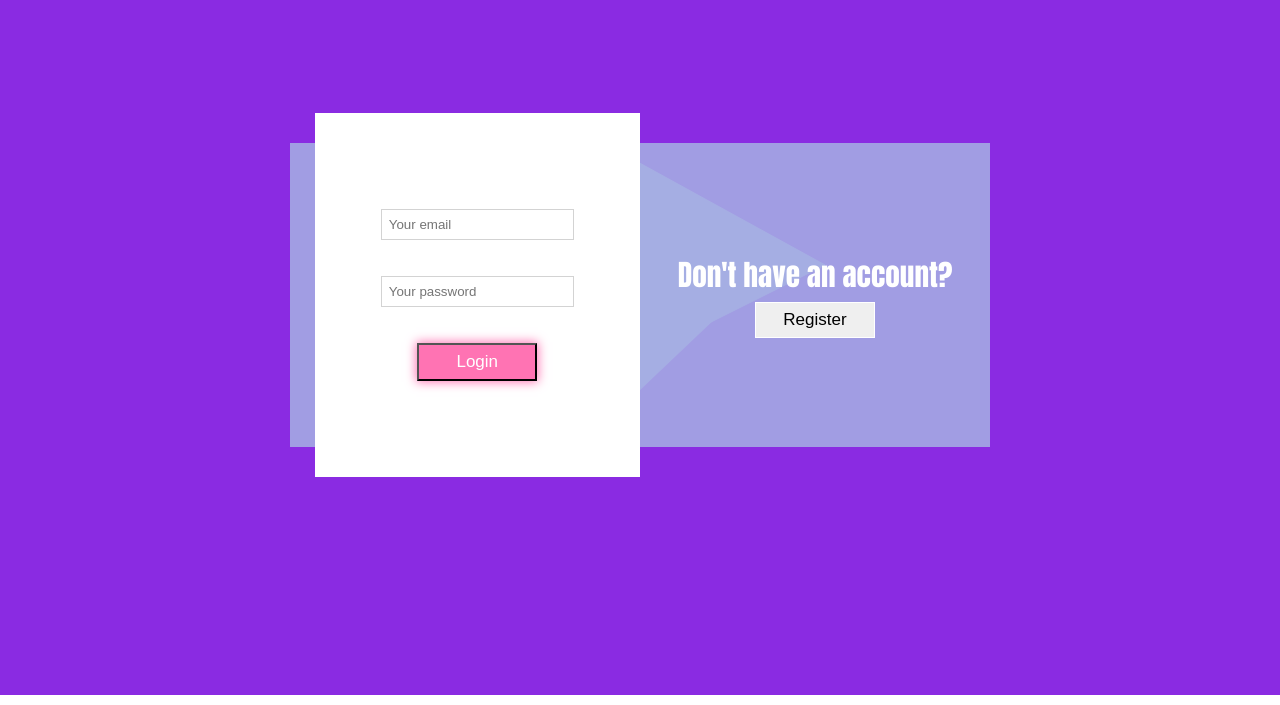
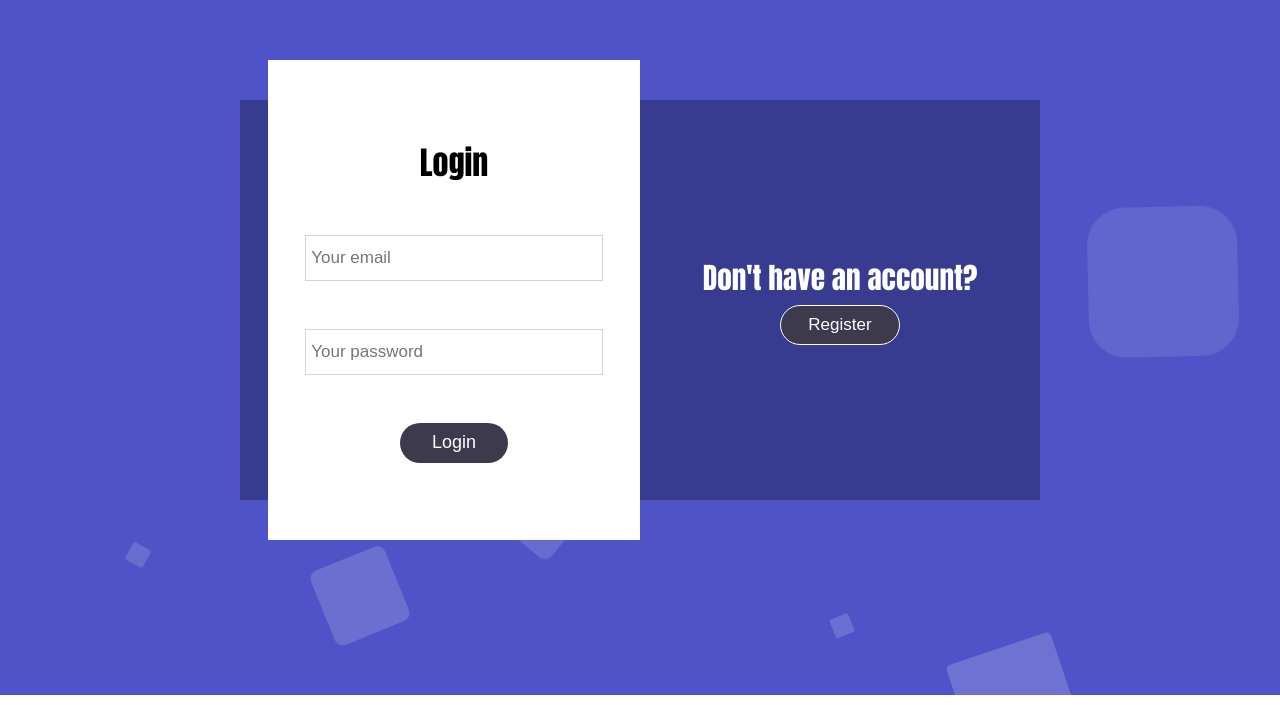
Before and after one commit to raoul-baddawi/Final-P, a React (Create React App) app: page /auth in a window 1280 px wide. Shown: the part 105-810 px from the top of the page. Built offline with nearby package versions, Linux system fonts and the light colour scheme.

Commit message:
setting up cv page almost ready

```diff
--- a/src/Components/Navbar/Navbar.jsx
+++ b/src/Components/Navbar/Navbar.jsx
@@ -1,16 +1,39 @@
 import "./navbar.css";
-import React, { useState } from "react";
+import React, { useEffect, useState } from "react";
 import { Link } from "react-scroll";
 import { FaBars, FaTimes, FaAngleDown } from "react-icons/fa";
 import { useLocation, useNavigate } from "react-router-dom";
 import logo from "../../Assets/Slice 1.png";
-
+import axios from "axios";
+import noprofile from '../../Assets/noimage.png'
 const Navbar = () => {
   const navigate = useNavigate();
   const user = JSON.parse(localStorage.getItem("user"));
+  const token = user ? user.token : null;
   const location = useLocation();
   const [click, setClick] = useState(false);
   const [color, setColor] = useState(false);
+  const [drop, setDrop] = useState([]);
+  const [down, setDown] = useState(false);
+
+  useEffect(() => {
+    const getProfile = async () => {
+      const user = JSON.parse(localStorage.getItem("user"));
+      try {
+        const res = await axios.get(`http://localhost:8800/profile/${user._id}`);
+        if(res.data.message === "No"){
+          setDrop(null);
+        } else{
+          setDrop(res.data)
+        }
+      } catch (err) {
+        console.log("Error occurred while fetching profile:", err.message);
+        setDrop(null);
+      }
+    };
+
+    getProfile();
+  }, []);
 
   function changeColor() {
     if (window.scrollY >= 90) {
@@ -26,6 +49,13 @@ const Navbar = () => {
     setClick(!click);
   }
 
+
+  function handleLogout() {
+    localStorage.clear();
+    navigate('/')
+  }
+  console.log(user)
+
   return (
     <>
       {location.pathname === "/profile" ? null : (
@@ -37,7 +67,10 @@ const Navbar = () => {
             </a>
             <ul>
               <li className="drop">
-            <a href="/" className={location.pathname === "/" ? "active" : ""}>
+                <a
+                  href="/"
+                  className={location.pathname === "/" ? "active" : ""}
+                >
                   Home
                   {location.pathname === "/" ? <FaAngleDown /> : null}
                 </a>
@@ -144,29 +177,38 @@ const Navbar = () => {
                 </Link>
               </li>
             </ul>
-        <a
-          className="lgn"
-          href="/auth"
-        >
+
+            {token && token.length > 18 ? (
+              <div className="lgd-in-dropdown">
+                <img src={drop == null ? noprofile : drop.image} alt="" />
+                <p className="name_p" onClick={()=>{setDown(!down)}}>{user.username}<FaAngleDown /></p>
+                {down && (<div className="drop_div">
+
+                  {drop !== null ? <a href="/profile">Profile</a> : null}
+                  <p onClick={handleLogout}>Logout</p>
+                </div> )}
+              </div>
+            ) : (
+              <a className="lgn" href="/auth">
                 Login
               </a>
+            )}
+
             <div className="burger-menu" onClick={handleClick}>
               {click ? <FaTimes size={40} /> : <FaBars size={40} />}
             </div>
             <div className={click ? "nav-menu active" : "nav-menu"}>
               <a href="/">Home</a>
-          <button onClick={() => navigate("/single", { state: { id: user._id } })}>Details</button>
-          <a href="/developers">Developers</a>
-          <a href="/skills">Skills</a>
-          <a href="/projects">Projects</a>
-          <a href="about">About me</a>
-          <a href="contact">Contact me</a>
-          <a href="login">Login</a>
+              {/* <button onClick={() => navigate("/single", { state: { id: user._id } })}>Details</button> */}
+              <a href="/ourteam">Our team</a>
+              <a href="/community">Community</a>
+              <a href="/aboutme">About me</a>
+              <a href="/contactus">Contact Us</a>
+              <a href="/auth">Login</a>
             </div>
           </nav>
         </header>
-    )
-    }
+      )}
     </>
   );
 };
--- a/src/Components/chatOnline/ChatOnline.jsx
+++ b/src/Components/chatOnline/ChatOnline.jsx
@@ -54,7 +54,7 @@ export default function ChatOnline({ currentId, setCurrentChat, setRefresh, refr
           <div className="chatOnlineImgContainer">
             <img
               className="chatOnlineImg"
-              src={user.profile?.image.length > 3 ? user.profile?.image : NoImage}
+              src={user.profile?.image?.length > 3 ? user.profile?.image : NoImage}
               alt=""
             />
             <div className="chatOnlineBadge"></div>
--- a/src/Pages/OurTeam/OurTeam.jsx
+++ b/src/Pages/OurTeam/OurTeam.jsx
@@ -3,8 +3,10 @@ import React, { useEffect, useState } from 'react';
 import axios from 'axios';
 import NoImage from '../../Assets/noimage.png';
 import Loader from '../../Components/Loader/Loader';
+import { useNavigate } from 'react-router-dom';
 
 const OurTeam = () => {
+  const navigate = useNavigate();
   const [team, setTeam] = useState(null);
   const [filteredTeam, setFilteredTeam] = useState([]);
   const [isLoading, setIsLoading] = useState(true); // Add isLoading state
@@ -38,7 +40,7 @@ const OurTeam = () => {
       setFilteredTeam(team);
     }
   };
-
+console.log(filteredTeam)
   if (isLoading) {
     return <Loader />;
   } else {
@@ -72,7 +74,7 @@ const OurTeam = () => {
                 <button className="personal_button btn-1" onClick={() => window.open(card.website_link, '_blank')}>
                   Website
                 </button>
-                <button className="personal_button btn-2">View cv</button>
+                <button className="personal_button btn-2" onClick={() => navigate("/cv", { state: { id: card.user_id } })}>View cv</button>
               </>
             )}
                   </div>
--- a/src/Pages/Profile/Profile.jsx
+++ b/src/Pages/Profile/Profile.jsx
@@ -5,6 +5,7 @@ import "./profile.css";
 import axios from "axios";
 import Education from "../../Components/Education/Education";
 import Experience from "../../Components/Experience/Experience";
+import { useNavigate } from "react-router-dom";
 
 const Profile = () => {
   const [show, setShow] = useState(false);
@@ -13,7 +14,7 @@ const Profile = () => {
   const [cv, setCv] = useState(null);
   const [isEditing, setIsEditing] = useState({});
   const [isCvEditing, setIsCvEditing] = useState({});
-
+  const navigate = useNavigate();
   useEffect(() => {
     const fetchProfileData = async () => {
       try {
@@ -92,6 +93,7 @@ const Profile = () => {
 
   function handleLogout() {
     localStorage.clear();
+    navigate('/')
   }
 
   return (
--- a/src/Pages/auth/Auth.jsx
+++ b/src/Pages/auth/Auth.jsx
@@ -1,26 +1,26 @@
 import React from "react";
-import './auth.css'
+import "./auth.css";
 // import hash from 'hash-it';
 import { useNavigate } from "react-router";
-import './auth.css'
-import { useState } from "react";
+import "./auth.css";
+import { useState, useEffect } from "react";
 import axios from "axios";
 // import { useContext } from 'react';
 // import { MyContext } from '../../myContext';
 
-function Auth(){
-  // const { text, setText } = useContext(MyContext);
-  const [zih, setZih] = useState(false)
-  let navigate=useNavigate()
+function Auth() {
+  const [zih, setZih] = useState(false);
+  const [message, setMessage] = useState(' ')
+  const [showMessage, setShowMessage] = useState(false)
+  let navigate = useNavigate();
 
-  function activateZih(){
-    setZih(true)
+  function activateZih() {
+    setZih(true);
   }
 
-  function deactivateZih(){
-    setZih(false)
+  function deactivateZih() {
+    setZih(false);
   }
-
 
   const handleLoginSubmit = async (event) => {
     event.preventDefault();
@@ -32,19 +32,19 @@ function Auth(){
           password: event.target.password.value,
         }
       );
-      if(response.data.role==="superAdmin"){
+      if (response.data.role === "superAdmin") {
         localStorage.setItem("user", JSON.stringify(response.data));
-       navigate('/ourteam')
-      }else{
+        navigate("/ourteam");
+      } else {
         localStorage.setItem("user", JSON.stringify(response.data));
-      navigate("/")
+        navigate("/");
       }
     } catch (error) {
-      console.log(error);
+      setMessage(error.response.data.message)
+      setShowMessage(true)
+      console.log(error.response.data.message);
     }
-
   };
-
 
   const handleRegisterSubmit = async (event) => {
     event.preventDefault();
@@ -58,8 +58,8 @@ function Auth(){
           password: event.target.Password.value,
         }
       );
-      if(response.status===201){
-        navigate("/")
+      if (response.status === 201) {
+        navigate("/");
       }
       localStorage.setItem("user", JSON.stringify(response.data));
       // handle successful registration
@@ -67,66 +67,112 @@ function Auth(){
       console.log(error);
     }
   };
-  return(
+
+  useEffect(() => {
+    if (showMessage) {
+      const timeout = setTimeout(() => {
+        setShowMessage(false);
+      }, 3000);
+
+      return () => {
+        clearTimeout(timeout);
+      };
+    }
+  }, [showMessage]);
+
+  return (
+    <div className="main_auth-wrp">
+      <div className="area">
+        <ul className="circles">
+          <li></li>
+          <li></li>
+          <li></li>
+          <li></li>
+          <li></li>
+          <li></li>
+          <li></li>
+          <li></li>
+          <li></li>
+          <li></li>
+        </ul>
+      </div>
       <div className="J-popup-wrapper">
-      <div className="svg-head">
-      <div className={zih ? "svg-wrapper-1 svg-wrapper-12" : "svg-wrapper-1"}>
-        <svg height="250" width="400">
-        <polygon points="160,10 360,120 160,220" stroke="lightblue" fill="lightblue" strokeWidth="1" />
-        </svg>
-      </div>
-
-      <div className={zih ? "svg-wrapper-1 svg-wrapper-12" : "svg-wrapper-1"}>
-        <svg height="300" width="400">
-        <polygon points="160,10 360,120 160,220" stroke="lightblue" fill="lightblue" strokeWidth="1" />
-        </svg>
-      </div>
-    </div>
         <div className="all-wrapper">
-
           <div className="all-wrapper-child">
             <div className="ask-login jiji">
               <h3>Have an account?</h3>
-                <button onClick={deactivateZih}>Login</button>
+              <button onClick={deactivateZih} className="buttonn">
+                <span className="button-content">Login</span>
+              </button>
             </div>
             <div className="ask-signup jiji">
               <h3>Don't have an account?</h3>
-                <button onClick={activateZih}>Register</button>
+              <button onClick={activateZih} className="buttonn">
+                <span className="button-content">Register</span>
+              </button>
             </div>
           </div>
           <div className="main-f-wrapper">
-
             <div className={zih ? "J-forms-wrapper-zih" : "J-forms-wrapper"}>
-
-                <div className={zih ? "left-right-wrapper-zih left-right-wrapper" : "left-right-wrapper"}>
+              <div
+                className={
+                  zih
+                    ? "left-right-wrapper-zih left-right-wrapper"
+                    : "left-right-wrapper"
+                }
+              >
                 <form onSubmit={handleLoginSubmit}>
-                    <input id="email" type="text" required placeholder="Your email"/>
-                    <input id="password"
+                  <h1>Login</h1>
+                  {showMessage && <p>{message}</p>}
+                  <input
+                    id="email"
+                    type="text"
+                    required
+                    placeholder="Your email"
+                  />
+                  <input
+                    id="password"
                     type="password"
-                            required placeholder="Your password"/>
-                    <button type="submit">Login</button>
+                    required
+                    placeholder="Your password"
+                  />
+                  <button type="submit" className="buttonn">
+                    <span className="button-content">Login</span>
+                  </button>
                 </form>
 
-
                 <form onSubmit={handleRegisterSubmit}>
-                    <input id="name" type="text" required placeholder="Enter your name"/>
-                    <input id="Email" type="text" required placeholder="Enter your email"/>
-                    <input t id="Password"
+                  <h1>Register</h1>
+                  {showMessage && <p>{message}</p>}
+                  <input
+                    id="name"
+                    type="text"
+                    required
+                    placeholder="Enter your name"
+                  />
+                  <input
+                    id="Email"
+                    type="text"
+                    required
+                    placeholder="Enter your email"
+                  />
+                  <input
+                    id="Password"
                     type="password"
-                required placeholder="Enter your password"/>
-                    <button type="submit">Sign up</button>
+                    required
+                    placeholder="Enter your password"
+                  />
+                  <button type="submit" className="buttonn">
+                    <span className="button-content">Register</span>
+                  </button>
                 </form>
               </div>
             </div>
-
           </div>
-
         </div>
-
-
-
       </div>
-  )
+    </div>
+  );
 }
 
-export default Auth
+export default Auth;
--- a/src/Pages/auth/auth.css
+++ b/src/Pages/auth/auth.css
@@ -1,7 +1,10 @@
+.main_auth-wrp{
+  position: relative;
+  grid-row: 1/3;
+}
 .J-popup-wrapper{
   inset: 0;
   position: absolute;
-  background-color: blueviolet;
   display: flex;
   justify-content: center;
   align-items: center;
@@ -9,8 +12,8 @@
 }
 
 .all-wrapper{
-  width: 700px;
-  height: 38vh;
+  width: 800px;
+  height: 50vh;
   position: relative;
   display: flex;
   flex-direction: column;
@@ -23,7 +26,7 @@
   flex-shrink: 0;
   width: 100%;
   height: 100%;
-  background-color: rgb(165, 170, 228, 0.9);
+  background-color: rgb(0 0 0 / 28%);
   display: flex;
   overflow: hidden;
 }
@@ -121,19 +124,64 @@
 
 .left-right-wrapper form input{
   outline: none;
+  width: 80%;
   border: 1px solid lightgray;
-  padding: 7px;
+  padding: 12px 5px;
+  font-size: 17px;
 }
 
-.left-right-wrapper form button{
-  padding: 7px 15px;
-  color: rgb(255, 255, 255);
-  width: 120px;
-  font-size: 17px;
-  box-shadow: 0 0 10px 1px #ff73b3;
-  background-color: #ff73b3;
+.ask-signup .jiji h3{
+  width: 60%;
+  text-align: center;
 }
 
+.left-right-wrapper form input:is(:focus){
+  border: 2px solid var(--accent-color);
+  color: var(--accent-color);
+}
+
+.left-right-wrapper form input:is(:focus)::placeholder{
+  color: var(--accent-color);
+}
+
+.buttonn {
+  position: relative;
+  overflow: hidden;
+  height: 2.5rem;
+  padding: 0 2rem;
+  font-size: 18px;
+  border-radius: 1.5rem;
+  background: #3d3a4e;
+  background-size: 400%;
+  color: #fff;
+  border: none;
+}
+
+.buttonn:hover::before {
+  transform: scaleX(1);
+}
+
+.button-content {
+  position: relative;
+}
+
+.buttonn::before {
+  content: '';
+  position: absolute;
+  top: 0;
+  left: 0;
+  transform: scaleX(0);
+  transform-origin: 0 50%;
+  width: 100%;
+  height: inherit;
+  border-radius: inherit;
+  background: linear-gradient(
+    82.3deg,
+    rgb(93, 98, 233) 10.8%,
+    rgb(88, 148, 238) 94.3%
+  );
+  transition: all 0.475s;
+}
 .svg-wrapper-1{
   width: 50%;
   display: flex;
@@ -174,3 +222,129 @@
   z-index: 1;
   width: 700px;
 }
+
+
+
+.area{
+  background: #4e54c8;
+  background: -webkit-linear-gradient(to left, #8f94fb, #4e54c8);
+  width: 100%;
+  height:100vh;
+
+
+}
+
+.circles{
+  position: absolute;
+  top: 0;
+  left: 0;
+  width: 100%;
+  height: 100%;
+  overflow: hidden;
+}
+
+.circles li{
+  position: absolute;
+  display: block;
+  list-style: none;
+  width: 20px;
+  height: 20px;
+  background: rgba(255, 255, 255, 0.2);
+  animation: animate 25s linear infinite;
+  bottom: -150px;
+
+}
+
+.circles li:nth-child(1){
+  left: 25%;
+  width: 80px;
+  height: 80px;
+  animation-delay: 0s;
+}
+
+
+.circles li:nth-child(2){
+  left: 10%;
+  width: 20px;
+  height: 20px;
+  animation-delay: 2s;
+  animation-duration: 12s;
+}
+
+.circles li:nth-child(3){
+  left: 70%;
+  width: 20px;
+  height: 20px;
+  animation-delay: 4s;
+}
+
+.circles li:nth-child(4){
+  left: 40%;
+  width: 60px;
+  height: 60px;
+  animation-delay: 0s;
+  animation-duration: 18s;
+}
+
+.circles li:nth-child(5){
+  left: 65%;
+  width: 20px;
+  height: 20px;
+  animation-delay: 0s;
+}
+
+.circles li:nth-child(6){
+  left: 75%;
+  width: 110px;
+  height: 110px;
+  animation-delay: 3s;
+}
+
+.circles li:nth-child(7){
+  left: 35%;
+  width: 150px;
+  height: 150px;
+  animation-delay: 7s;
+}
+
+.circles li:nth-child(8){
+  left: 50%;
+  width: 25px;
+  height: 25px;
+  animation-delay: 15s;
+  animation-duration: 45s;
+}
+
+.circles li:nth-child(9){
+  left: 20%;
+  width: 15px;
+  height: 15px;
+  animation-delay: 2s;
+  animation-duration: 35s;
+}
+
+.circles li:nth-child(10){
+  left: 85%;
+  width: 150px;
+  height: 150px;
+  animation-delay: 0s;
+  animation-duration: 11s;
+}
+
+
+
+@keyframes animate {
+
+  0%{
+      transform: translateY(0) rotate(0deg);
+      opacity: 1;
+      border-radius: 0;
+  }
+
+  100%{
+      transform: translateY(-1000px) rotate(720deg);
+      opacity: 0;
+      border-radius: 50%;
+  }
+
+}
```
Also changed, not shown: src/App.js (+24 -3 lines), src/Components/Navbar/navbar.css (+52 -1 lines). Lines whose indentation alone changed are shown as unchanged.
